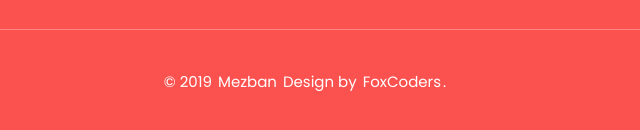
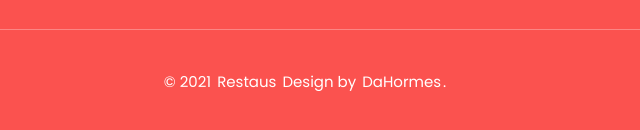
Before and after one commit to DaHormes/resto, a plain HTML site: page index.html in a window 1280 px wide. Shown: the part 8559-8689 px from the top of the page, 335-975 px from the left. Drawn offline with Linux system fonts and the light colour scheme.

Commit message:
Update index.html

```diff
--- a/index.html
+++ b/index.html
@@ -1707,7 +1707,7 @@
 					</div>
 				</div>
 				<div class="footer-bottom text-center">
-					<p>&copy; 2019 <a href="#"><span>Mezban</span></a> Design by <a href="#"><span>FoxCoders</span></a>.</p>
+					<p>&copy; 2021 <a href="#"><span>Restaus</span></a> Design by <a href="#"><span>DaHormes</span></a>.</p>
 				</div>
 			</div>
 		</footer>
```
